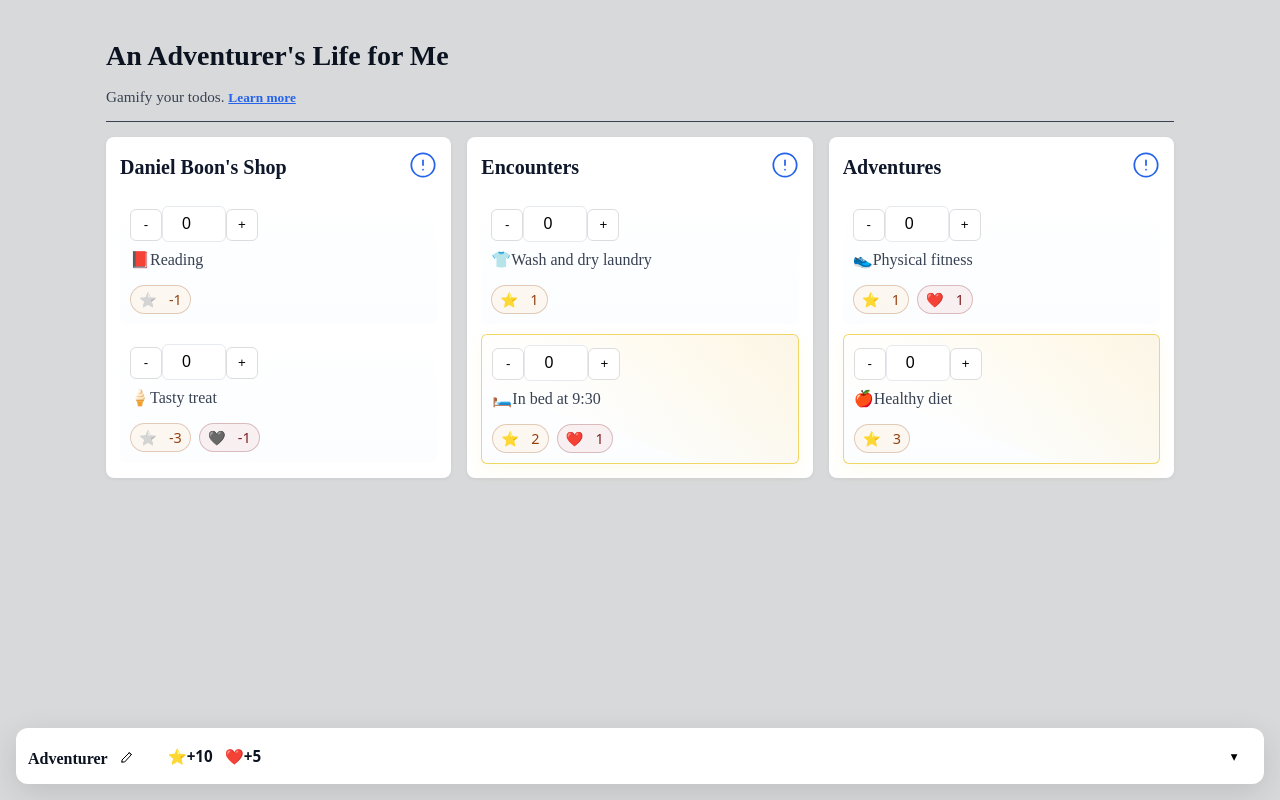
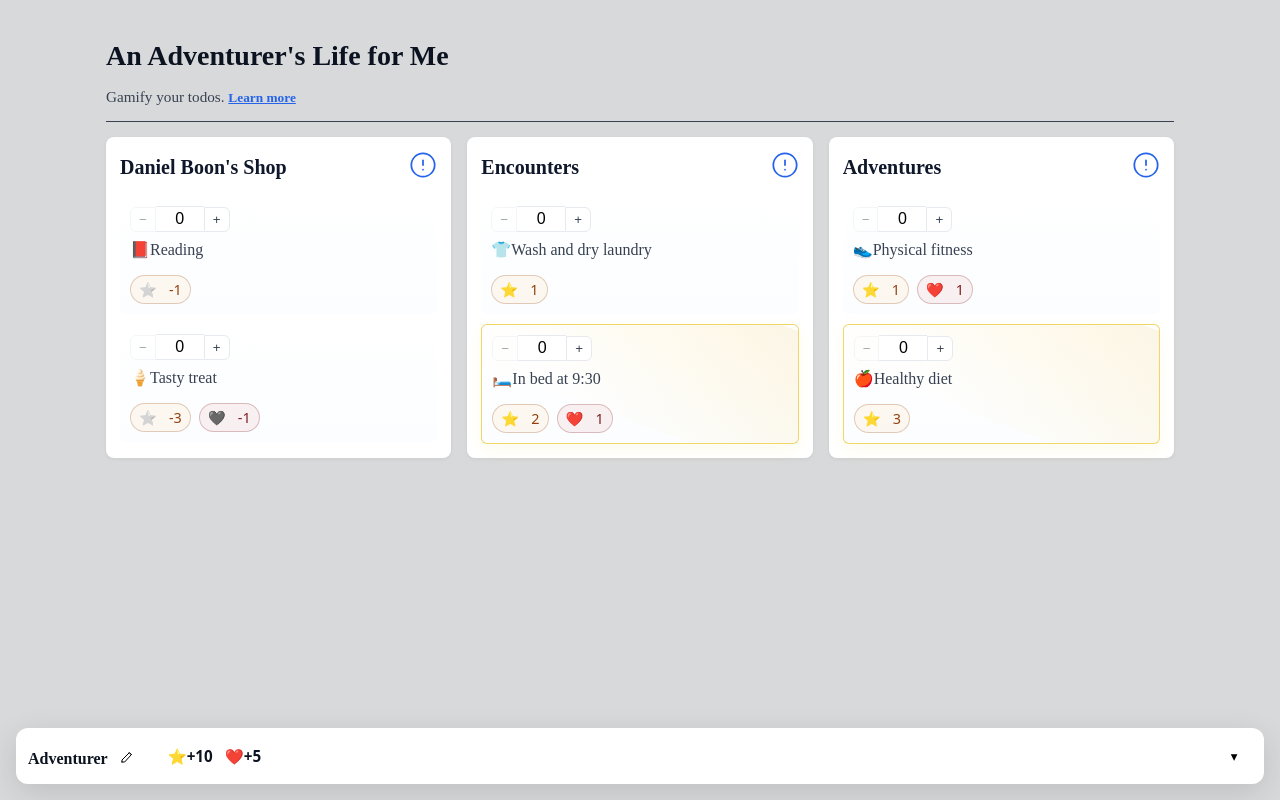
Before and after one commit to SpencerWBarnes/An-Adventurers-Life, a React (Vite) app: page / in a window 1280 px wide. Built offline with nearby package versions, Linux system fonts and the light colour scheme; a web font is replaced by a local one.

Commit message:
Improved number inputs and added editable versions

```diff
--- a/src/App.tsx
+++ b/src/App.tsx
@@ -4,6 +4,8 @@ import { CurrentDay, Action } from "./types";
 import Section from "./components/Section";
 import Footer from "./components/Footer";
 import LearnMoreDialog from "./components/Dialogs/LearnMoreDialog";
+import ItemCell from "./components/ItemCells/ItemCell";
+import NumberIncrementor from "./components/NumberIncrementor";
 
 export default function App() {
   const [data, setData] = useState<CurrentDay | null>(null)
@@ -93,7 +95,7 @@ export default function App() {
         <p className="subtitle">Gamify your todos. <button className="learn-more" onClick={() => setLearnOpen(true)}>Learn more</button></p>
       </header>
 
-  <LearnMoreDialog open={learnOpen} onClose={() => setLearnOpen(false)} />
+      <LearnMoreDialog open={learnOpen} onClose={() => setLearnOpen(false)} />
 
       <main>
         <Section
--- /dev/null
+++ b/src/components/EditablePill.tsx
@@ -0,0 +1,30 @@
+import React from "react";
+import { FOCUS_ICON, RECOVERY_ICON } from "../constants";
+import { PillType } from "./Pill";
+import NumberIncrementor from "./NumberIncrementor";
+
+type EditableProps = {
+  type: PillType;
+  value: number;
+  onChange: (next: number) => void;
+};
+
+export default function EditablePill({ type, value, onChange }: EditableProps) {
+  const negative = value < 0;
+  const cls = `price-pill ${type} ${negative ? "negative" : ""}`.trim();
+
+  const icon = type === "focus" ? FOCUS_ICON : RECOVERY_ICON;
+
+
+
+  return (
+    <span className={cls} aria-hidden={false}>
+      <span className="pill-icon" aria-hidden>
+        {icon}
+      </span>
+      <span className="pill-value">
+        <NumberIncrementor value={value} onChange={onChange} step={1} ariaLabel={`${type}-value`} />
+      </span>
+    </span>
+  );
+}
--- a/src/components/ItemCell.tsx
+++ /dev/null
@@ -1,51 +0,0 @@
-import React from "react";
-import { Action } from "../types";
-import Pill from "./Pill";
-
-type Props = {
-  action: Action
-  onChange: (next: Action) => void
-}
-
-export default function ItemCell({ action, onChange }: Props) {
-  const { focus, recovery } = action.price
-
-  const count = action.count ?? 0
-
-  const changeCount = (delta: number) => {
-    const next = Math.max(0, count + delta);
-    onChange({ ...action, count: next });
-  };
-
-  const setCount = (n: number) => {
-    const next = Math.max(0, Math.floor(n || 0));
-    onChange({ ...action, count: next });
-  };
-
-  return (
-    <div className={`item-cell ${action.isHighPriority ? "high-priority" : ""}`}>
-      <div className="controls">
-        <div className="control-group count-group">
-          <button aria-label={`decrease-count-${action.id}`} onClick={() => changeCount(-1)}>-</button>
-          <input
-            aria-label={`count-${action.id}`}
-            type="number"
-            value={count}
-            min={0}
-            onChange={(e) => setCount(Number(e.target.value))}
-          />
-          <button aria-label={`increase-count-${action.id}`} onClick={() => changeCount(1)}>+</button>
-        </div>
-      </div>
-
-      <div className="label">{action.label}</div>
-
-      <div className="price-row" aria-hidden={focus === 0 && recovery === 0}>
-        <div className="price-values">
-          <Pill type="focus" value={focus} />
-          <Pill type="recovery" value={recovery} />
-        </div>
-      </div>
-    </div>
-  )
-}
--- /dev/null
+++ b/src/components/ItemCells/EditableItemCell.tsx
@@ -0,0 +1,67 @@
+import React from "react";
+import { Action } from "../../types";
+import EditablePill from "../EditablePill";
+
+type Props = {
+  action: Action;
+  onChange: (next: Action) => void;
+};
+
+export default function EditableItemCell({ action, onChange }: Props) {
+  const { focus, recovery } = action.price;
+
+  const setLabel = (nextLabel: string) => {
+    onChange({ ...action, label: nextLabel });
+  };
+
+  const setFocusPrice = (v: number) => {
+    onChange({ ...action, price: { ...action.price, focus: v } });
+  };
+
+  const setRecoveryPrice = (v: number) => {
+    onChange({ ...action, price: { ...action.price, recovery: v } });
+  };
+
+  const toggleFavorite = () => {
+    onChange({ ...action, isFavorite: !action.isFavorite });
+  };
+
+  const handleDelete = () => {
+    // Removing the label indicates to the list updater that the item should be deleted.
+    onChange({ ...action, label: "" });
+  };
+
+  return (
+    <div className={`item-cell ${action.isFavorite ? "favorite" : ""}`}>
+      <div className="item-toolbar">
+        <button
+          type="button"
+          className={`fav-btn ${action.isFavorite ? "fav-on" : ""}`}
+          onClick={toggleFavorite}
+          aria-pressed={!!action.isFavorite}
+          aria-label="Favorite"
+        >
+          <svg width="16" height="16" viewBox="0 0 24 24" fill="currentColor" xmlns="http://www.w3.org/2000/svg" aria-hidden>
+            <path d="M12 17.3l6.18 3.73-1.64-7.03L21 9.24l-7.19-.61L12 2 10.19 8.63 3 9.24l4.46 4.76L5.82 21z" />
+          </svg>
+          <span className="fav-label">Favorite</span>
+        </button>
+
+        <button type="button" className="trash-btn" onClick={handleDelete} aria-label="Delete">
+          ❌
+        </button>
+      </div>
+
+      <div className="label">
+        <input value={action.label} onChange={(e) => setLabel(e.target.value)} />
+      </div>
+
+      <div className="price-row">
+        <div className="price-values">
+          <EditablePill type="focus" value={focus} onChange={setFocusPrice} />
+          <EditablePill type="recovery" value={recovery} onChange={setRecoveryPrice} />
+        </div>
+      </div>
+    </div>
+  );
+}
--- /dev/null
+++ b/src/components/ItemCells/ItemCell.tsx
@@ -0,0 +1,19 @@
+import React from "react";
+import { Action } from "../../types";
+import ReadonlyItemCell from "./ReadonlyItemCell";
+import EditableItemCell from "./EditableItemCell";
+
+type Props = {
+  action: Action;
+  onChange: (next: Action) => void;
+  /** when true render the editable version */
+  isEditable?: boolean;
+};
+
+export default function ItemCell({ action, onChange, isEditable = false }: Props) {
+  if (isEditable) {
+    return <EditableItemCell action={action} onChange={onChange} />;
+  }
+
+  return <ReadonlyItemCell action={action} onChange={onChange} />;
+}
--- /dev/null
+++ b/src/components/ItemCells/ReadonlyItemCell.tsx
@@ -0,0 +1,48 @@
+import React from "react";
+import { Action } from "../../types";
+import Pill from "../Pill";
+import NumberIncrementor from "../NumberIncrementor";
+
+type Props = {
+  action: Action;
+  onChange: (next: Action) => void;
+};
+
+export default function ReadonlyItemCell({ action, onChange }: Props) {
+  const { focus, recovery } = action.price;
+
+  const count = action.count ?? 0;
+
+  const changeCount = (delta: number) => {
+    const next = Math.max(0, count + delta);
+    onChange({ ...action, count: next });
+  };
+
+  const setCount = (n: number) => {
+    const next = Math.max(0, Math.floor(n || 0));
+    onChange({ ...action, count: next });
+  };
+
+  return (
+    <div className={`item-cell ${action.isFavorite ? "favorite" : ""}`}>
+      <div className="controls">
+        <NumberIncrementor
+          value={count}
+          onChange={setCount}
+          min={0}
+          step={1}
+          ariaLabel={`count-${action.id}`}
+        />
+      </div>
+
+      <div className="label">{action.label}</div>
+
+      <div className="price-row" aria-hidden={focus === 0 && recovery === 0}>
+        <div className="price-values">
+          <Pill type="focus" value={focus} />
+          <Pill type="recovery" value={recovery} />
+        </div>
+      </div>
+    </div>
+  );
+}
--- /dev/null
+++ b/src/components/NumberIncrementor.tsx
@@ -0,0 +1,61 @@
+import React from "react";
+
+type Props = {
+  value: number,
+  onChange: (next: number) => void,
+  min?: number,
+  step?: number,
+  disabled?: boolean,
+  ariaLabel?: string,
+}
+
+export default function NumberIncrementor({
+  value,
+  onChange,
+  min = Number.NEGATIVE_INFINITY,
+  step = 1,
+  disabled = false,
+  ariaLabel = "number input",
+}: Props) {
+  const set = (next: number) => {
+    if (isNaN(next)) return;
+    const clamped = Math.max(min, next);
+    onChange(clamped);
+  };
+
+  const dec = () => set(value - step);
+  const inc = () => set(value + step);
+
+  return (
+    <div className="number-incrementor" role="group" aria-label={ariaLabel}>
+      <button
+        type="button"
+        className="ni-button ni-decrement"
+        onClick={dec}
+        disabled={disabled || value - step < min}
+        aria-label="decrement"
+      >
+        −
+      </button>
+
+      <input
+        className="ni-input"
+        inputMode="numeric"
+        value={String(value)}
+        onChange={(e) => set(Number(e.target.value))}
+        disabled={disabled}
+        aria-label="value"
+      />
+
+      <button
+        type="button"
+        className="ni-button ni-increment"
+        onClick={inc}
+        disabled={disabled}
+        aria-label="increment"
+      >
+        +
+      </button>
+    </div>
+  );
+}
--- a/src/components/Section.tsx
+++ b/src/components/Section.tsx
@@ -1,18 +1,27 @@
 import React from "react";
 import { Action } from "../types";
-import ItemCell from "./ItemCell";
+import ItemCell from "./ItemCells/ItemCell";
 import Tooltip from "./Tooltip";
 
 type Props = {
   title: string
   description: string
   actions: Action[]
+  isEditable?: boolean
   onUpdate: (actions: Action[]) => void
 }
 
-export default function Section({ title, description, actions, onUpdate }: Props) {
+export default function Section({ title, description, actions, isEditable = false, onUpdate }: Props) {
   const updateAction = (next: Action) => {
-    const nextList = actions.map((a) => (a.id === next.id ? next : a));
+    let nextList: Action[];
+    // Delete action if it has no name
+    if (next.label.trim() === "") {
+      nextList = actions.filter((a) => a.id !== next.id);
+    }
+    // Otherwise update the action based on its id
+    else {
+      nextList = actions.map((a) => (a.id === next.id ? next : a));
+    }
     onUpdate(nextList);
   };
 
@@ -33,7 +42,7 @@ export default function Section({ title, description, actions, onUpdate }: Props
 
       <div className="grid">
         {actions.map((a) => (
-          <ItemCell key={a.id} action={a} onChange={updateAction} />
+          <ItemCell key={a.id} action={a} isEditable={isEditable} onChange={updateAction} />
         ))}
       </div>
     </section>
--- a/src/index.css
+++ b/src/index.css
@@ -39,26 +39,43 @@ main{display:grid;grid-template-columns:1fr;gap:16px}
 .tooltip-arrow{position:absolute;width:12px;height:12px;background:var(--card);transform:rotate(45deg);right:16px;top:-6px;border-left:1px solid #e6e9ee;border-top:1px solid #e6e9ee}
 .grid{display:grid;grid-template-columns:repeat(auto-fill,minmax(160px,1fr));gap:10px}
 .item-cell{display:flex;flex-direction:column;gap:8px;padding:10px;border-radius:6px;background:linear-gradient(180deg,#fff,#fbfdff)}
-/* High priority subtle sheen */
-.item-cell.high-priority{position:relative;overflow:hidden;border:1px solid rgba(235, 199, 37, 0.7)}
-/* place the sheen behind the content so it doesn't alter text/input/pill colors */
-.item-cell.high-priority::after{content:"";position:absolute;left:-50%;top:-40%;width:200%;height:120%;background:linear-gradient(20deg,rgba(255, 253, 245, 0.35) 30%,rgba(250, 201, 68, 0.18) 70%,rgba(189, 126, 9, 0.16) 100%);transform:rotate(20deg);opacity:0.65;pointer-events:none;z-index:0}
-.item-cell.high-priority{box-shadow:0 6px 18px rgba(235, 199, 37, 0.08)}
+/* allow absolute-positioned toolbar inside item cell */
+/* .item-cell{position:relative} */
+/* Favorites have a sheen */
+.item-cell.favorite{position:relative;overflow:hidden;border:1px solid rgba(235, 199, 37, 0.7)}
+.item-cell.favorite::after{content:"";position:absolute;left:-50%;top:-40%;width:200%;height:120%;background:linear-gradient(20deg,rgba(255, 253, 245, 0.35) 30%,rgba(250, 201, 68, 0.18) 70%,rgba(189, 126, 9, 0.16) 100%);transform:rotate(20deg);opacity:0.65;pointer-events:none;z-index:0}
+.item-cell.favorite{box-shadow:0 6px 18px rgba(235, 199, 37, 0.08)}
 /* ensure child content sits above the sheen so their colors are preserved */
-.item-cell.high-priority > *{position:relative;z-index:1}
+.item-cell.favorite > *{position:relative;z-index:1}
 .controls{display:flex;align-items:center;gap:8px}
-.controls button{width:32px;height:32px;border-radius:6px;border:1px solid #ddd;background:white;cursor:pointer}
-.controls input{width:64px;padding:8px;border:1px solid #e6e9ee;border-radius:6px;text-align:center;font-size:1rem}
 .label{font-size:1rem;color:var(--muted);font-weight:500;font-family:'Aref Ruqaa',serif}
+
+/* NumberIncrementor: compact minus / input / plus that look visually connected */
+.number-incrementor{display:inline-flex;align-items:center;font-family:inherit;}
+.number-incrementor .ni-button{display:inline-flex;align-items:center;justify-content:center;height:1.6rem;padding:0 8px;border:1px solid #e6e9ee;background:#fff;color:var(--muted);cursor:pointer;user-select:none}
+.number-incrementor .ni-button:disabled{opacity:0.45;cursor:not-allowed}
+.number-incrementor .ni-decrement{border-radius:6px 0 0 6px}
+.number-incrementor .ni-increment{border-radius:0 6px 6px 0}
+.number-incrementor .ni-input{width:3em;border:none;text-align:center;font-size:1rem;padding:3px 8px;border-top:1px solid #e6e9ee;border-bottom:1px solid #e6e9ee;background:#fff}
+.number-incrementor .ni-button:hover:not(:disabled){background:rgba(2,6,23,0.03)}
+.number-incrementor .ni-button:active:not(:disabled){background:rgba(2,6,23,0.06)}
+
+/* item toolbar: favorite star (left) and trash (right) */
+.item-toolbar{display:flex;align-items:center;justify-content:space-between;pointer-events:auto;z-index:2}
+.item-toolbar .fav-btn{display:inline-flex;align-items:center;gap:6px;border:none;background:transparent;padding:4px 6px;border-radius:6px;color:var(--muted);cursor:pointer}
+.item-toolbar .fav-btn .fav-label{font-size:0.85rem}
+.item-toolbar .fav-btn.fav-on{color:#f59e0b}
+.item-toolbar .trash-btn{border:none;background:transparent;padding:6px;border-radius:6px;color:#b91c1c;cursor:pointer}
+.item-toolbar button:hover{background:rgba(2,6,23,0.03)}
 
 /* Price indicators inside each item */
 .price-row{margin-top:8px;display:flex;flex-direction:column;gap:6px}
-.price-values{display:flex;gap:8px;align-items:center}
+.price-values{display:flex;gap:8px;align-items:center;flex-wrap:wrap;}
 .price-pill{font-size:0.9rem;padding:4px 8px;border-radius:999px;background:rgba(15,23,42,0.04);color:var(--title);display:inline-flex;align-items:center;gap:6px;border:1px solid rgba(15,23,42,0.5)}
 .price-pill.recovery{background:rgba(185,28,28,0.06);color:#7f1d1d;border-color:rgba(127,29,29,0.25)}
 .price-pill.focus{background:rgba(245,158,11,0.06);color:#92400e;border-color:rgba(146,64,14,0.25)}
 
-/* Icon inside a pill — allow greyscale when negative */
+/* Icon inside a pill — allow grayscale when negative */
 .price-pill .pill-icon{display:inline-block;margin-right:6px}
 .price-pill.negative .pill-icon{filter:grayscale(100%);-webkit-filter:grayscale(100%)}
 
--- a/src/storage.ts
+++ b/src/storage.ts
@@ -9,11 +9,11 @@ function exampleData(): CurrentDay {
     currentDayLoss: { focus: 0, recovery: 0 },
   };
 
-  const makeAction = (label: string, f: number, r = 0, isPriority = false): Action => ({
+  const makeAction = (label: string, f: number, r = 0, isFavorite = false): Action => ({
     id: label.toLowerCase().replace(/\s+/g, "-"),
     label,
     price: { focus: f, recovery: r },
-    isHighPriority: isPriority,
+    isFavorite: isFavorite,
     count: 0,
   });
 
--- a/src/types.ts
+++ b/src/types.ts
@@ -14,7 +14,7 @@ export interface Action {
   id: string;
   label: string;
   price: Currency;
-  isHighPriority?: boolean;
+  isFavorite?: boolean;
   // number of times this action was applied today (can be 0 or positive)
   count?: number;
 }
```
